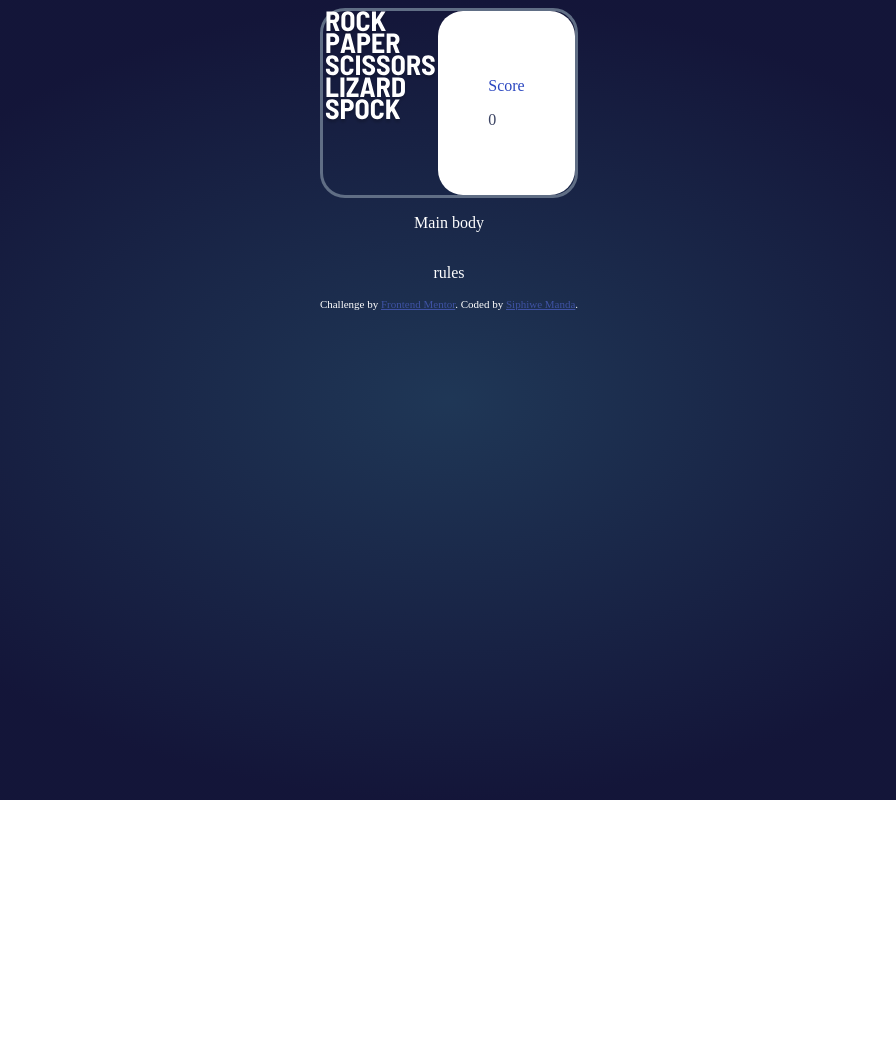
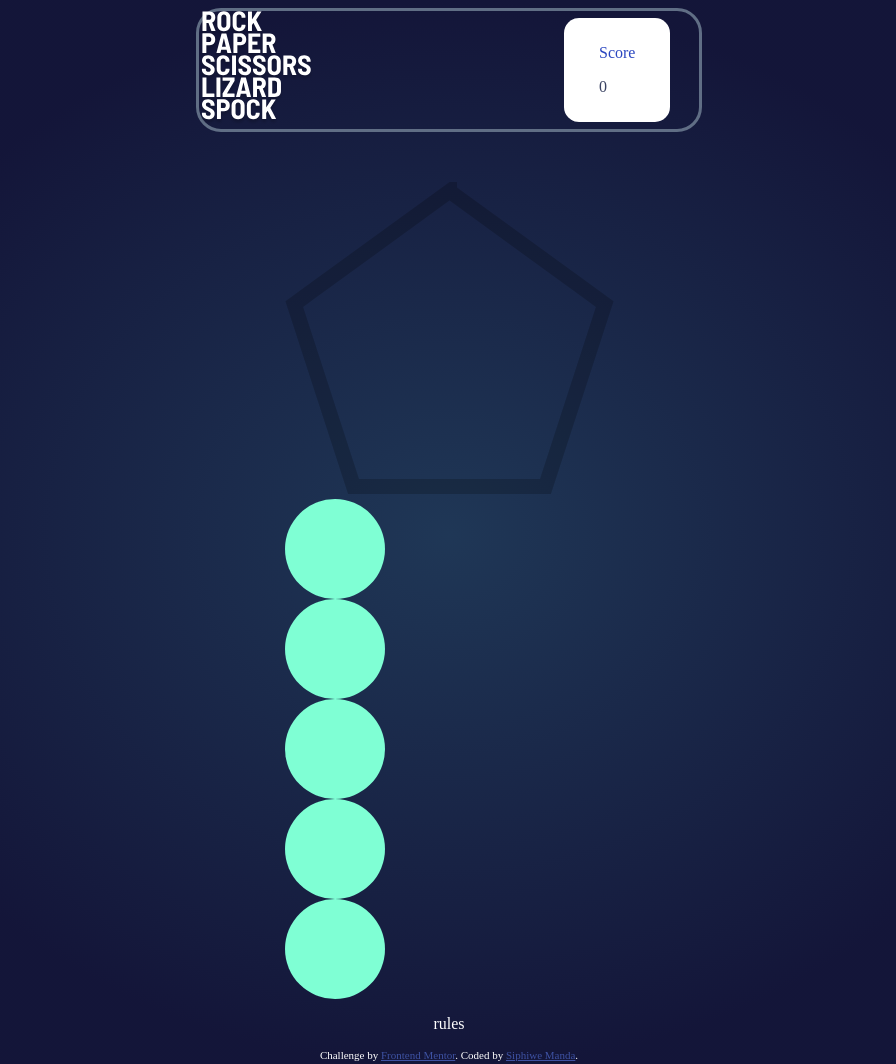
Before and after one commit to siphiwemanda/Rock_paper_scissors, a plain HTML site: page index.html in a window 1280 px wide. Shown: the whole page, without its empty margins (191-1087 px from the left). Before the commit the page ends 800 px from the top, so only its background shows below. Drawn offline with Linux system fonts and the light colour scheme.

Commit message:
working on circles

```diff
--- a/css/style.css
+++ b/css/style.css
@@ -31,17 +31,21 @@ p{
 .Logo-Section{
     display: flex;
     flex-direction: row;
+    align-content: center;
+    align-items: center;
     border-style:solid;
     border-color: hsl(217, 16%, 45%);
     border-radius:25px;
+    width: 500px;
+    gap: 250px;
 
 }
 
 
 .Score{
     background: white;
-    border-radius: 25px;
-    padding: 50px;
+    border-radius: 15px;
+    padding: 10px 35px;
 
 }
 #score-number{
@@ -50,3 +54,12 @@ p{
 #score-text{
     color: hsl(229, 64%, 46%);
 }
+.circle{
+    border-radius: 50%;
+    background: aquamarine;
+    width: 100px;
+    height: 100px;
+}
+.Main{
+    padding-top: 50px;
+}
--- a/index.html
+++ b/index.html
@@ -23,8 +23,13 @@
     </div>
 
 </div>
-<div>
-    <p> Main body </p>
+<div class="Main">
+<img src="images/bg-pentagon.svg" alt="pentagon">
+    <div class="circle"></div>
+    <div class="circle"></div>
+    <div class="circle"></div>
+    <div class="circle"></div>
+    <div class="circle"></div>
 </div>
 <div>
    <p>rules</p>
```
